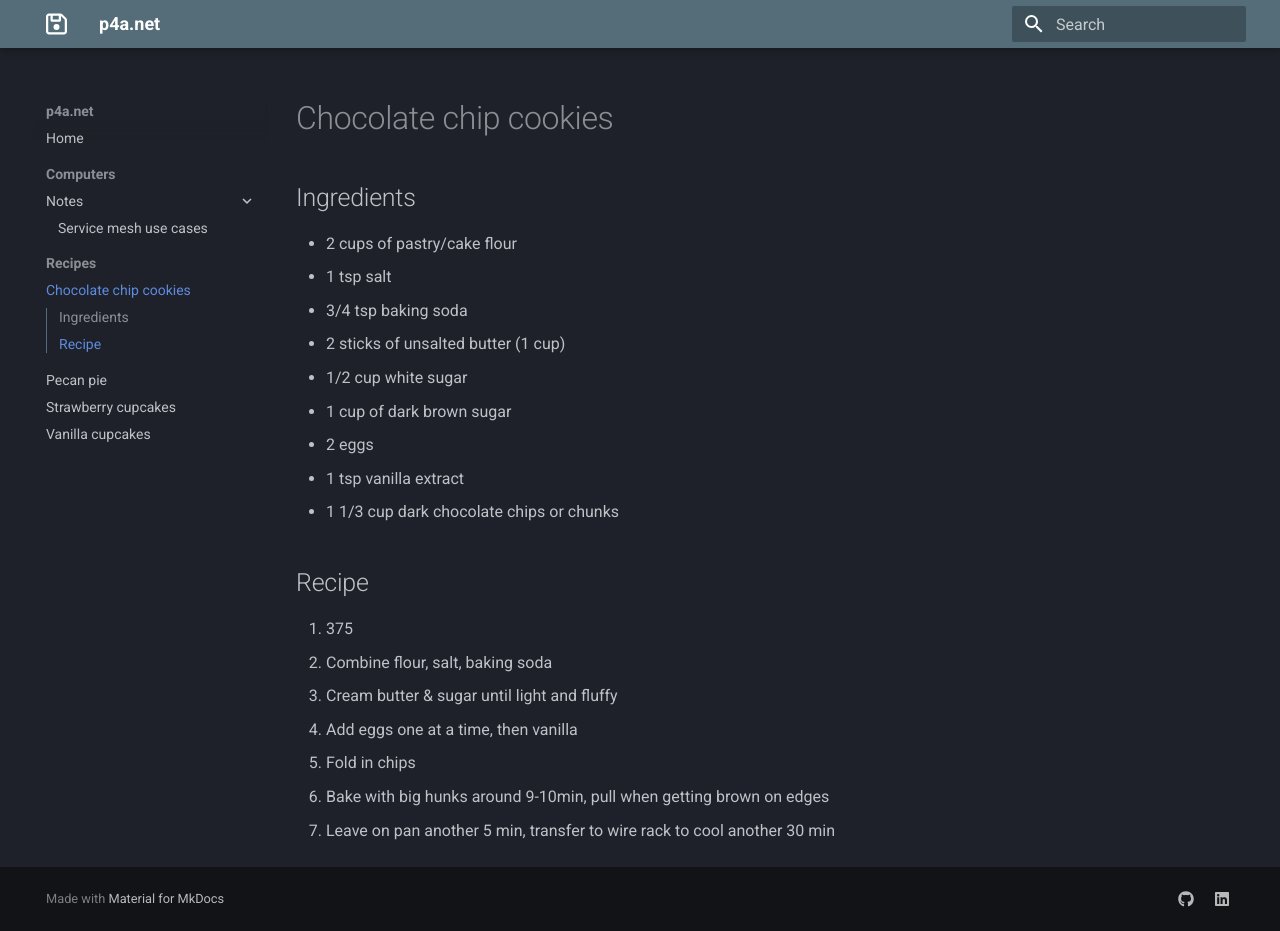
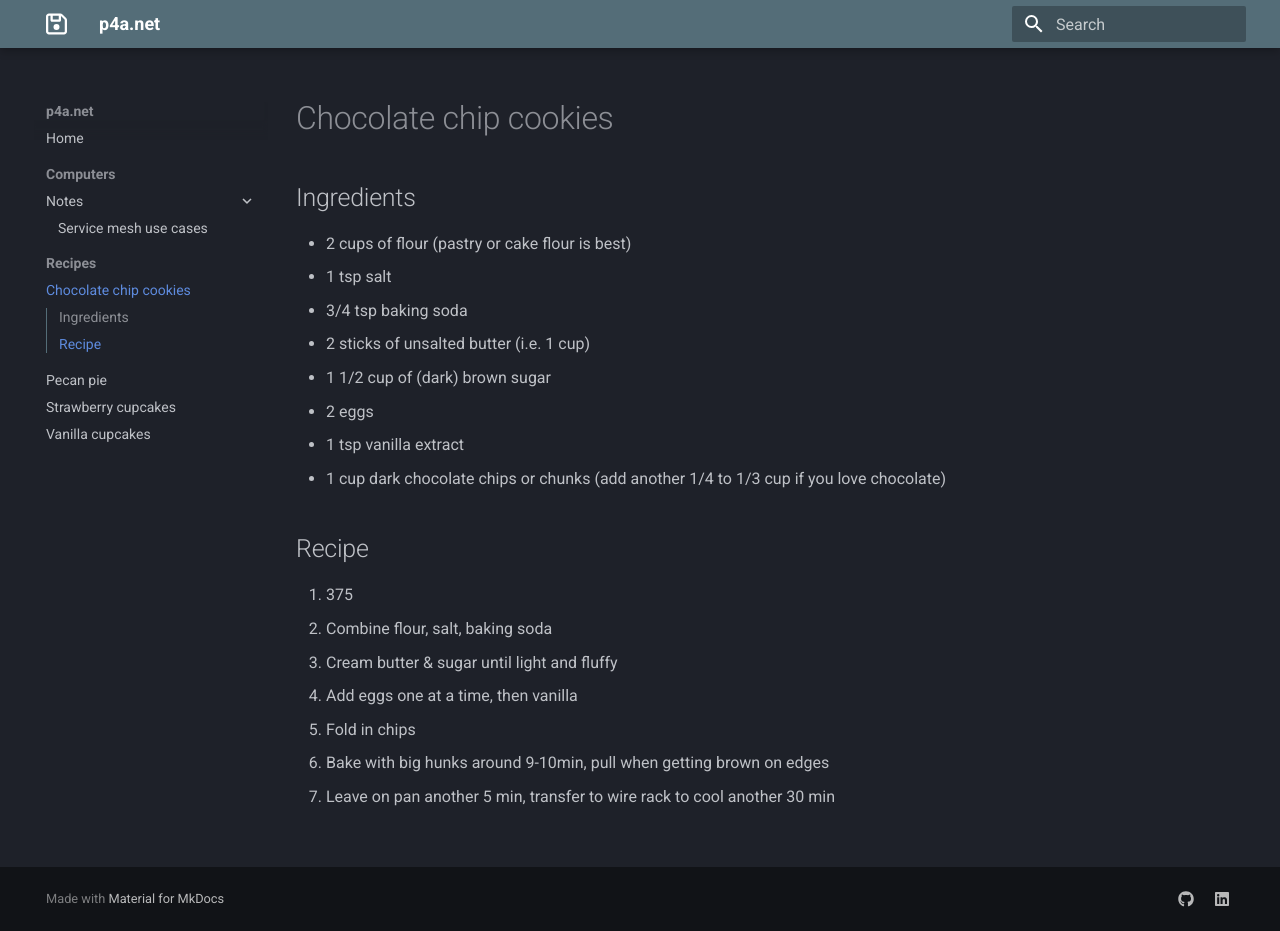
Before and after one commit to seajoshc/p4adotnet, an MkDocs documentation site: the page built from docs/recipes/chocolate-chip-cookies.md, in a window 1280 px wide and 931 px high. Built offline with MkDocs 1.6.1 and Material for MkDocs 9.7.7, drawn with Linux system fonts in a browser that asks for light colours.

Commit message:
updates ingredients

```diff
--- a/docs/recipes/chocolate-chip-cookies.md
+++ b/docs/recipes/chocolate-chip-cookies.md
@@ -1,15 +1,14 @@
 # Chocolate chip cookies
 
 ## Ingredients
-- 2 cups of pastry/cake flour
+- 2 cups of flour (pastry or cake flour is best)
 - 1 tsp salt
 - 3/4 tsp baking soda
-- 2 sticks of unsalted butter (1 cup)
-- 1/2 cup white sugar
-- 1 cup of dark brown sugar
+- 2 sticks of unsalted butter (i.e. 1 cup)
+- 1 1/2 cup of (dark) brown sugar
 - 2 eggs
 - 1 tsp vanilla extract
-- 1 1/3 cup dark chocolate chips or chunks
+- 1 cup dark chocolate chips or chunks (add another 1/4 to 1/3 cup if you love chocolate)
 
 ## Recipe
 1. 375
```
